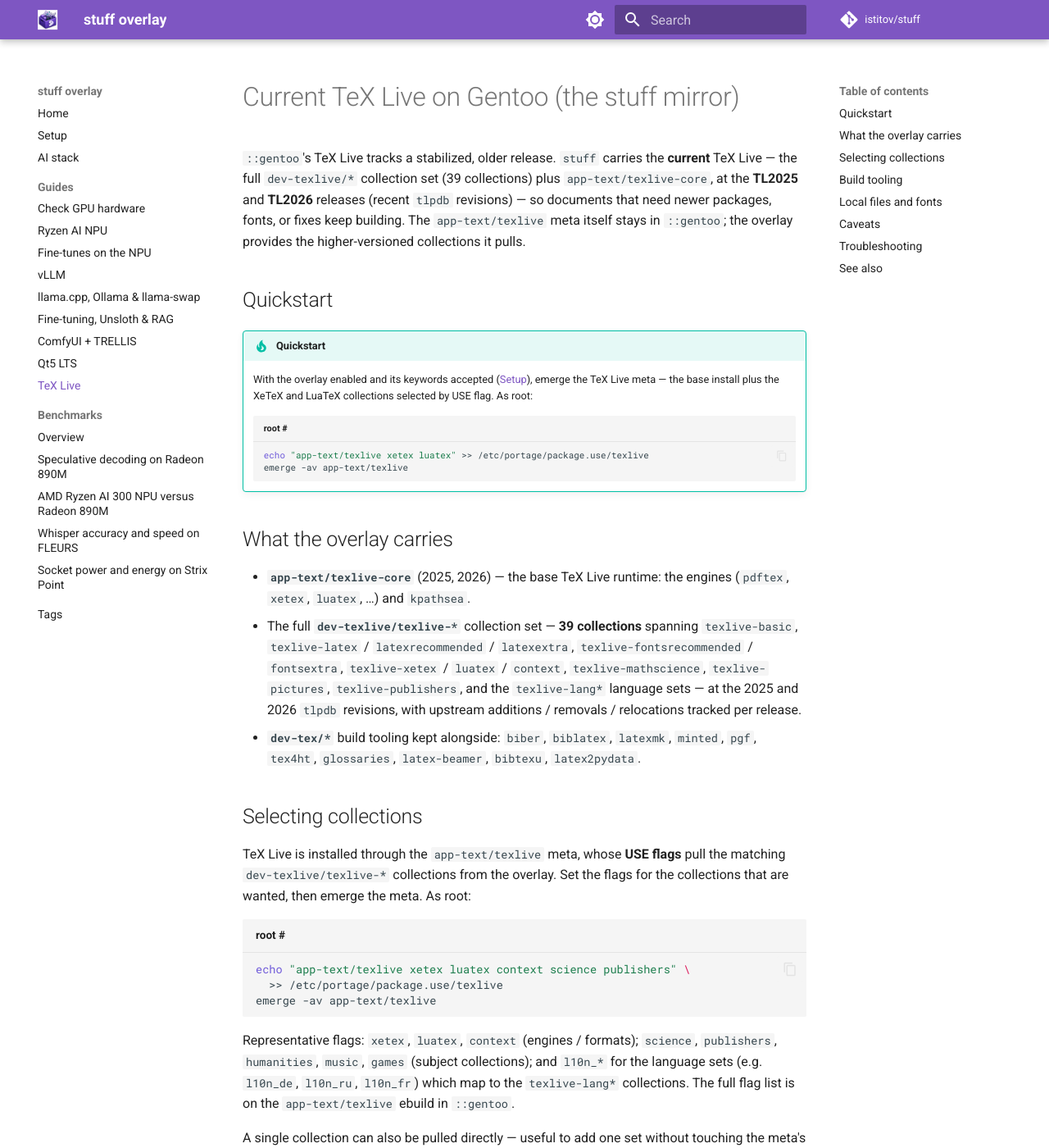
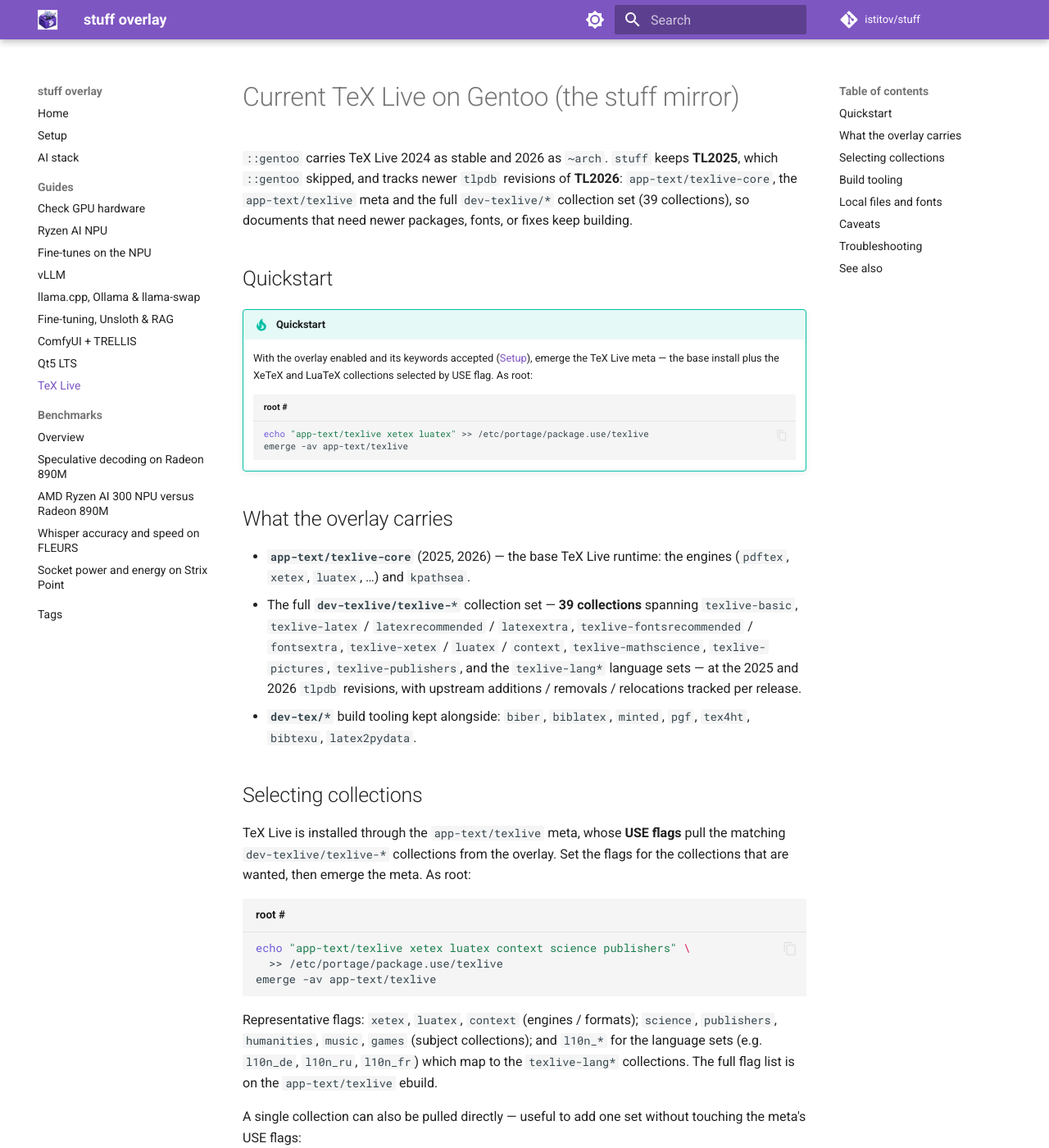
Before and after one commit to istitov/stuff, an MkDocs documentation site: the page built from docs/guides/texlive.md, in a window 1280 px wide and 1400 px high. Shown: the whole window at 82% size. Built offline with MkDocs 1.6.1 and Material for MkDocs 9.7.7, drawn with Linux system fonts in a browser that asks for light colours; comment, search, counter and statistics services are not loaded; some of the changed text lies outside the part shown.

Commit message:
docs: TeX Live 2026 is in ::gentoo; the overlay keeps 2025 and newer 2026 revisions
::gentoo now carries TL2026 as ~arch and TL2024 as stable. The overlay
also carries its own app-text/texlive meta, and latexmk, glossaries and
latex-beamer come from ::gentoo.

```diff
--- a/docs/guides/texlive.md
+++ b/docs/guides/texlive.md
@@ -1,11 +1,10 @@
 # Current TeX Live on Gentoo (the stuff mirror)
 
-`::gentoo`'s TeX Live tracks a stabilized, older release. `stuff` carries the
-**current** TeX Live — the full `dev-texlive/*` collection set (39 collections)
-plus `app-text/texlive-core`, at the **TL2025** and **TL2026** releases (recent
-`tlpdb` revisions) — so documents that need newer packages, fonts, or fixes keep
-building. The `app-text/texlive` meta itself stays in `::gentoo`; the overlay
-provides the higher-versioned collections it pulls.
+`::gentoo` carries TeX Live 2024 as stable and 2026 as `~arch`. `stuff` keeps
+**TL2025**, which `::gentoo` skipped, and tracks newer `tlpdb` revisions of
+**TL2026**: `app-text/texlive-core`, the `app-text/texlive` meta and the full
+`dev-texlive/*` collection set (39 collections), so documents that need newer
+packages, fonts, or fixes keep building.
 
 ## Quickstart
 
@@ -31,8 +30,7 @@
   2026 `tlpdb` revisions, with upstream additions / removals / relocations
   tracked per release.
 - **`dev-tex/*`** build tooling kept alongside: `biber`, `biblatex`,
-  `latexmk`, `minted`, `pgf`, `tex4ht`, `glossaries`, `latex-beamer`,
-  `bibtexu`, `latex2pydata`.
+  `minted`, `pgf`, `tex4ht`, `bibtexu`, `latex2pydata`.
 
 ## Selecting collections
 
@@ -50,7 +48,7 @@
 `science`, `publishers`, `humanities`, `music`, `games` (subject collections);
 and `l10n_*` for the language sets (e.g. `l10n_de`, `l10n_ru`, `l10n_fr`) which
 map to the `texlive-lang*` collections. The full flag list is on the
-`app-text/texlive` ebuild in `::gentoo`.
+`app-text/texlive` ebuild.
 
 A single collection can also be pulled directly — useful to add one set without
 touching the meta's USE flags:
@@ -122,9 +121,9 @@
     entry above is required; expect the usual testing-branch caveats and pin
     versions for reproducibility.
 
-- **Coexistence with `::gentoo`.** The overlay only raises the versions of
-  collections and `texlive-core`; the `app-text/texlive` meta and the USE-flag
-  mechanism are unchanged, so an existing TeX Live setup upgrades in place.
+- **Coexistence with `::gentoo`.** The overlay's `app-text/texlive` meta has
+  the same USE flags as `::gentoo`'s, so an existing TeX Live setup upgrades in
+  place.
 - **Don't add packages with `tlmgr`.** TeX Live's own `tlmgr` is shipped and
   runs, but on Gentoo the collections are portage-managed — installing or
   updating through `tlmgr` bypasses portage, and those files are clobbered on
```
Also changed, not shown: other parts of docs/guides/texlive.md (+2 -1 lines).
